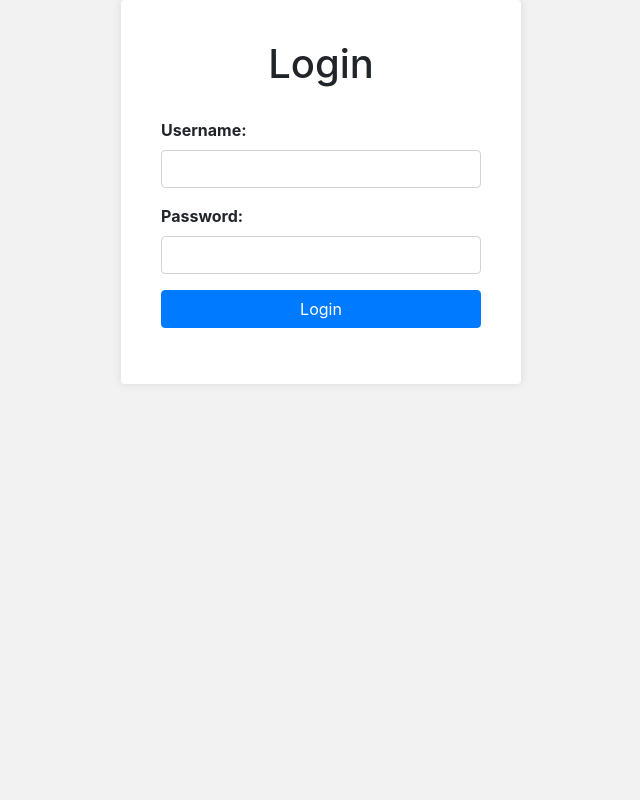
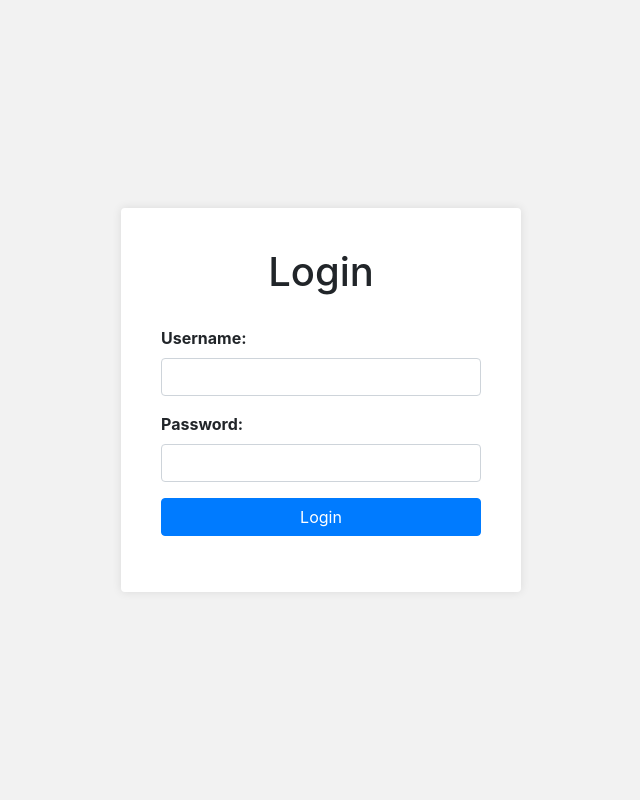
Before and after one commit to Abhijitkr/Grade-Management-System, a PHP site: page / in a window 1280 px wide. Shown: the whole page, without its empty margins (319-959 px from the left). Run offline with PHP 8.4, Linux system fonts and the light colour scheme; some libraries are stand-ins or nearby versions.

Commit message:
Centered the Login Form

```diff
--- a/assign_grade.php
+++ b/assign_grade.php
@@ -98,7 +98,7 @@ if ($_SERVER['REQUEST_METHOD'] === 'POST') {
 <!DOCTYPE html>
 <html>
 <head>
-    <title>Assign Grade</title>
+    <title><?php echo isset($_GET['id']) ? 'Update Grade' : 'Assign Grade'; ?></title>
     <!-- Include Bootstrap CSS -->
     <link rel="stylesheet" href="https://stackpath.bootstrapcdn.com/bootstrap/4.5.2/css/bootstrap.min.css">
     <style>
@@ -161,7 +161,7 @@ if ($_SERVER['REQUEST_METHOD'] === 'POST') {
 </head>
 <body>
     <div class="container">
-        <h1>Assign Grade</h1>
+        <h1><?php echo isset($_GET['id']) ? 'Update Grade' : 'Assign Grade'; ?></h1>
 
         <!-- Display any error messages -->
         <?php if (!empty($error)) { ?>
--- a/index.php
+++ b/index.php
@@ -67,11 +67,14 @@ if ($_SERVER['REQUEST_METHOD'] === 'POST') {
     <style>
         body {
             background-color: #f2f2f2;
+            display: flex;
+            align-items: center;
+            justify-content: center;
+            height: 100vh;
         }
 
         .container {
             max-width: 400px;
-            margin: 0 auto;
             padding: 40px;
             background-color: #fff;
             border-radius: 4px;
--- a/view_grades.php
+++ b/view_grades.php
@@ -80,7 +80,7 @@ $stmt->close();
                             <td><?php echo $grade['grade']; ?></td>
                             <?php if ($_SESSION['role'] === 'instructor') { ?>
                                 <td>
-                                    <a href="assign_grade.php?id=<?php echo $grade['grade_id']; ?>" class="btn btn-outline-primary btn-sm">Assign Grade</a>
+                                    <a href="assign_grade.php?id=<?php echo $grade['grade_id']; ?>" class="btn btn-outline-primary btn-sm">Update Grade</a>
                                 </td>
                             <?php } ?>
                         </tr>
```
